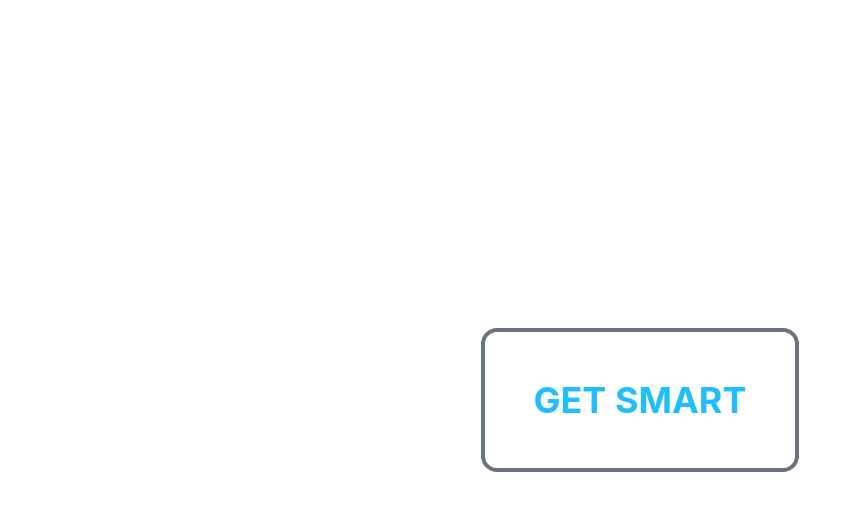
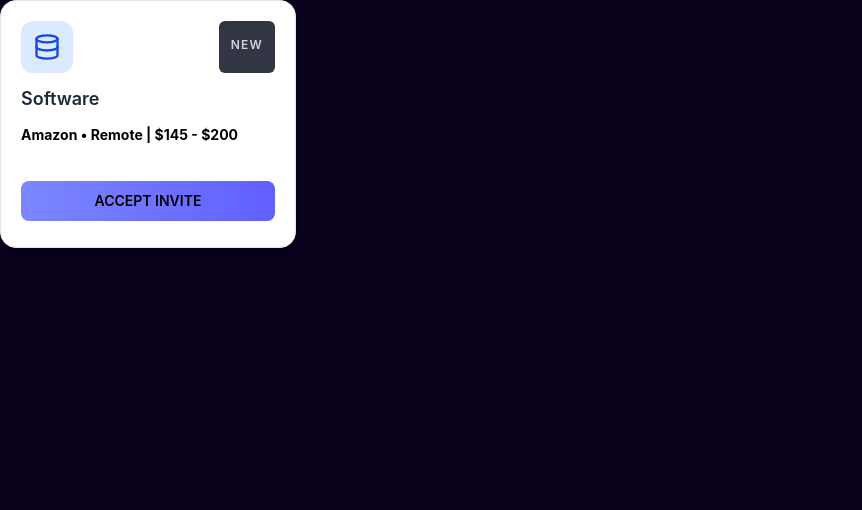
Before and after one commit to gauravsinghshah/Interview-System, a React (Vite) app: page / in a window 1280 px wide. Shown: the top 510 px of the page, without its empty margins (0-862 px from the left). Built offline with nearby package versions, Linux system fonts and the light colour scheme.

Commit message:
Created basic student Page and Cards

```diff
--- a/package.json
+++ b/package.json
@@ -11,6 +11,7 @@
   },
   "dependencies": {
     "@tailwindcss/vite": "^4.2.1",
+    "lucide-react": "^1.0.0-rc.1",
     "react": "^19.2.0",
     "react-dom": "^19.2.0",
     "tailwindcss": "^4.2.1"
--- a/src/App.css
+++ b/src/App.css
@@ -2,5 +2,5 @@
 #root {
   width: 100%;
   height: 100%;
-  background-color: white;
+  background-color: #0a011c;
 }
--- a/src/App.jsx
+++ b/src/App.jsx
@@ -1,15 +1,21 @@
-import { useState } from 'react'
-import reactLogo from './assets/react.svg'
-import viteLogo from '/vite.svg'
-import './App.css'
-import Login from './components/login'
+import "./App.css";
+import Cards from "./components/Cards";
+import Student from "./components/Student";
 
 function App() {
-  const [count, setCount] = useState(0)
-
   return (
-    <Login />
-  )
+    <div className="h-screen">
+      {/* <Student /> */}
+      <Cards
+        role="Software"
+        status="new"
+        companyName="Amazon"
+        detail="Remote"
+        salaryMin={145}
+        salaryMax={200}
+      />
+    </div>
+  );
 }
 
-export default App
+export default App;
--- /dev/null
+++ b/src/components/Cards.jsx
@@ -0,0 +1,42 @@
+import { Database } from "lucide-react";
+
+const Card = ({
+  companyName,
+  detail,
+  salaryMin,
+  salaryMax,
+  status,
+  role,
+  icon: Icon = Database,
+}) => {
+  return (
+    <div className="flex h-62 w-74 cursor-pointer flex-col items-start gap-3 rounded-2xl border border-gray-200 bg-white p-5 shadow-md transition-all duration-300 hover:shadow-xl">
+      {/* Icon */}
+      <div className="flex w-full justify-between">
+        <div className="rounded-xl bg-blue-100 p-3">
+          <Icon size={28} className="text-blue-700" />
+        </div>
+        <div className="rounded-md bg-[#323543] px-3 py-4 text-xs font-semibold tracking-widest text-gray-300 uppercase">
+          {status}
+        </div>
+      </div>
+
+      {/* Title */}
+      <h2 className="text-lg font-semibold text-gray-800">{role}</h2>
+      <span className="text-sm font-bold">
+        {companyName} • {detail} | ${salaryMin} - ${salaryMax}
+      </span>
+      {/* Button Place Holder */}
+      <div className="mt-6 flex w-full items-center gap-3">
+        <button
+          onClick={""}
+          className="flex-1 rounded-lg bg-linear-to-r from-indigo-400 to-indigo-500 py-2.5 text-sm font-semibold text-black uppercase hover:opacity-90"
+        >
+          Accept Invite
+        </button>
+      </div>
+    </div>
+  );
+};
+
+export default Card;
--- /dev/null
+++ b/src/components/Navbar.jsx
@@ -0,0 +1,39 @@
+const Navbar = () => {
+  return (
+    <div>
+      <div className="flex items-center justify-between px-4 py-4 text-sm">
+        <h3 className="font-manrope text-2xl font-bold tracking-tighter text-[#E5E2E1]">
+          Smart Interview
+        </h3>
+        <div className="flex items-center gap-6">
+          <a
+            className="font-manrope border-b-2 border-[#5D5FEF] pb-1 text-[#C0C1FF] transition-all"
+            href="#"
+          >
+            Dashboard
+          </a>
+          <a
+            className="font-manrope text-[#464555] transition-colors hover:text-[#E5E2E1]"
+            href="#"
+          >
+            Interviews
+          </a>
+          <a
+            className="font-manrope text-[#464555] transition-colors hover:text-[#E5E2E1]"
+            href="#"
+          >
+            Resources
+          </a>
+          <a
+            className="font-manrope text-[#464555] transition-colors hover:text-[#E5E2E1]"
+            href="#"
+          >
+            Settings
+          </a>
+        </div>
+      </div>
+    </div>
+  );
+};
+
+export default Navbar;
--- /dev/null
+++ b/src/components/Student.jsx
@@ -0,0 +1,33 @@
+import Navbar from "./Navbar";
+
+const Student = () => {
+  return (
+    <div className="h-screen text-white">
+      <Navbar />
+      <div className="">
+        {/* First Heading */}
+        <span className="px-4 py-4 text-2xl font-bold text-white">
+          Welcome back,
+          <span className="text-2xl font-bold text-green-500"> Alex</span>
+          <span className="text-sm">.</span>
+        </span>
+        {/* Lower Line */}
+        <span className="flex gap-2 px-4 text-2xl">
+          Your technical readiness is at
+          <span className="gap-0 text-blue-500">
+            84%{" "}
+            <span className="text-white">
+              , Two comapnies are waiting for your response.
+            </span>
+          </span>
+        </span>
+      </div>
+      <div className="flex justify-between py-4">
+        <span className="px-4 font-serif text-2xl">Interview Invitation</span>
+        <span className="px-5 py-2 text-blue-400"> View all application </span>
+      </div>
+    </div>
+  );
+};
+
+export default Student;
```
Also changed, not shown: 2 other files (tests, documents, lock files or other folders).
